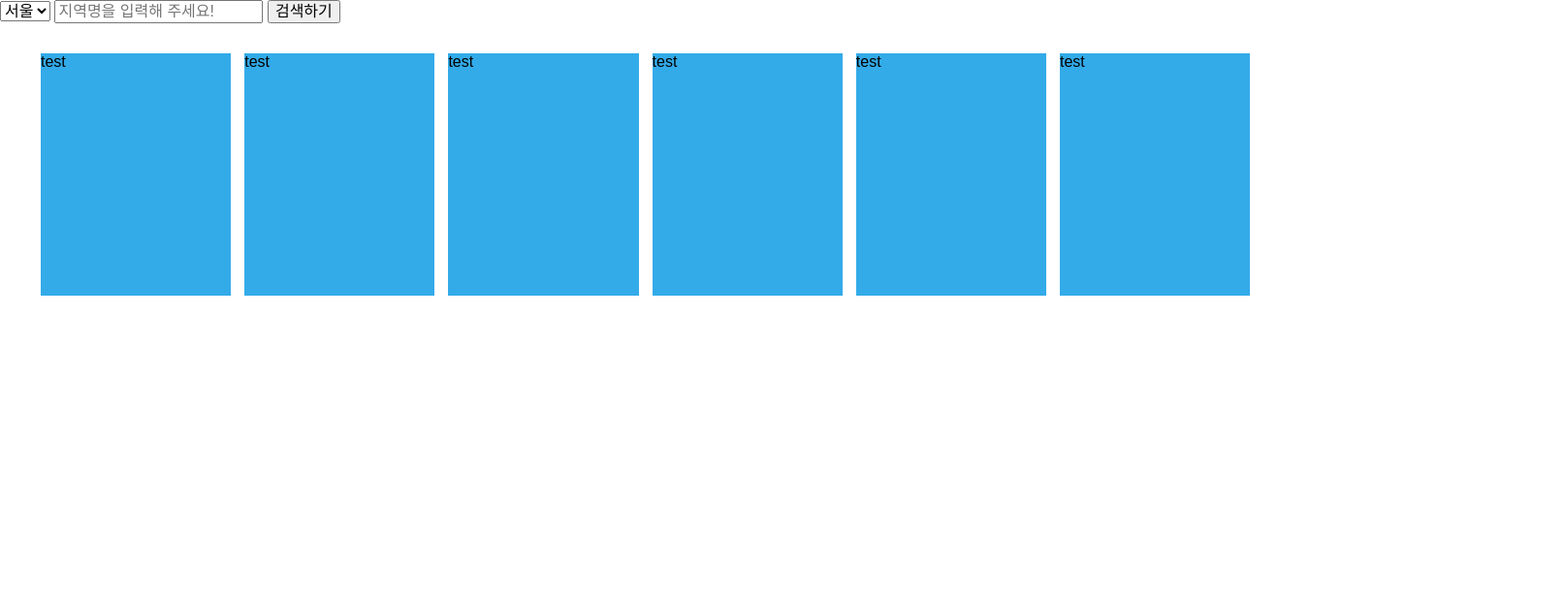
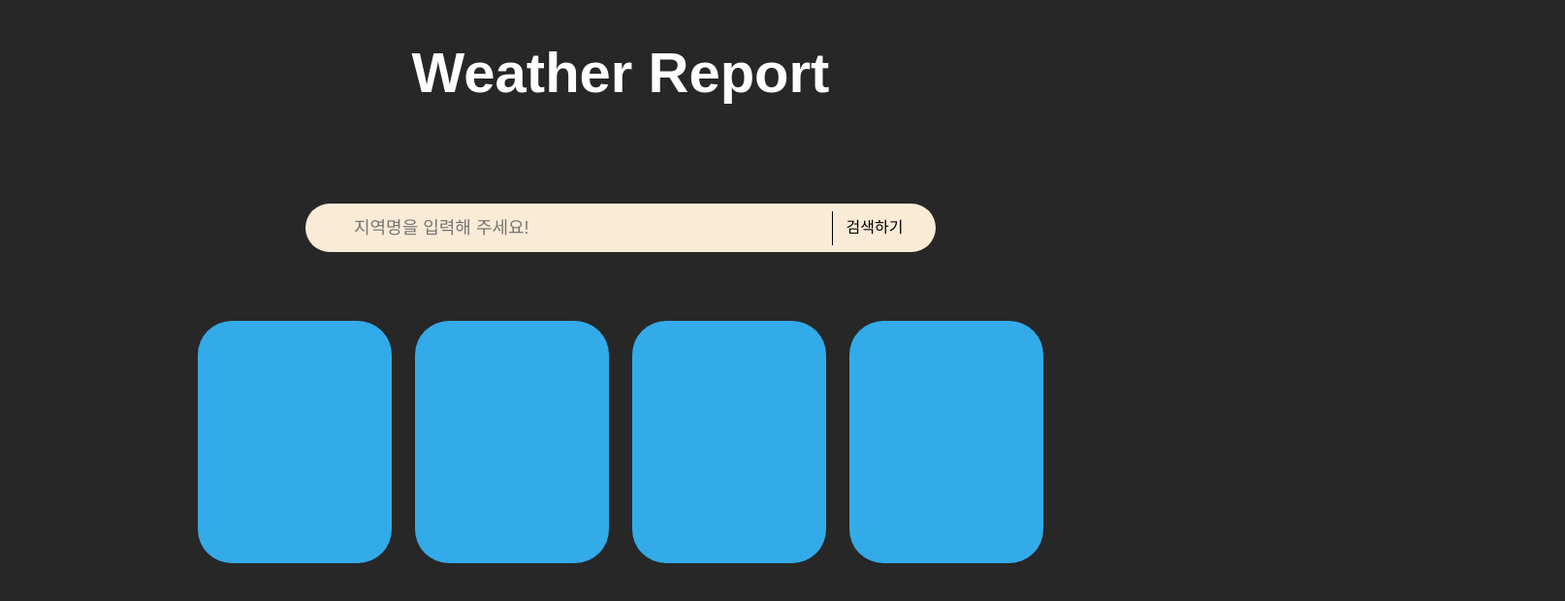
Before and after one commit to Kulmboin/weatherReport, a plain HTML site: page index.html in a window 1280 px wide. Shown: the whole page at 97% size, 1614 px wide, since content can reach past the window. Drawn offline with Linux system fonts and the light colour scheme.

Commit message:
base - 0.4

```diff
--- a/app.js
+++ b/app.js
@@ -0,0 +1,16 @@
+import CreateCard from "./component/weatherCard.js";
+
+const $element = document.querySelector(".weather_day_box");
+
+CreateCard($element);
+
+//   자바스크립트로 추가하기
+
+//   <li class="weather_card">
+//     <div class="dayInfo_section">
+//       <span class="day_data">월</span>
+//       <span class="date_data"></span>
+//     </div>
+//     <div class="morning_section"></div>
+//     <div class="afternoon_section"></div>
+//   </li>
--- /dev/null
+++ b/component/weatherCard.js
@@ -0,0 +1,23 @@
+class Card {
+  // 기본 요소 설정
+  constructor(temperature) {
+    this.temperature = temperature;
+  }
+
+  create($element) {
+    let $li = document.createElement("li");
+    $li.classList.add("weather_card");
+    $element.append($li);
+  }
+}
+
+// 최종적으로 내보낼 함수 정의
+const CreateCard = ($element) => {
+  const card = new Card();
+  const createCard = card.create;
+  for (let i = 0; i < 4; i++) {
+    createCard($element);
+  }
+};
+
+export default CreateCard;
--- a/index.html
+++ b/index.html
@@ -8,33 +8,22 @@
     <title>korea weather</title>
   </head>
   <body>
-    <form class="search_bar" action="/" method="post">
-      <select name="지역" id="">
-        <option value="서울" name="seoul">서울</option>
-        <option value="인천" name="inchon">인천</option>
-      </select>
-      <input type="text" placeholder="지역명을 입력해 주세요!" />
+    <header>
+      <h1>Weather Report</h1>
+    </header>
+    <form class="search_bar_container" action="/" method="post">
+      <input
+        class="search_bar"
+        type="text"
+        placeholder="지역명을 입력해 주세요!"
+      />
       <button class="search_btn" aria-label="입력된 지역명을 검색합니다.">
         검색하기
       </button>
     </form>
     <div class="weather_data_container">
-      <section class="weather_basic_data">
-        <ul class="weather_day_box">
-          <li class="weather_card">
-            <div class="dayInfo_section">
-              <span class="day_data">test</span>
-              <span class="date_data"></span>
-            </div>
-            <div class="morning_section"></div>
-            <div class="afternoon_section"></div>
-          </li>
-          <li class="weather_card">test</li>
-          <li class="weather_card">test</li>
-          <li class="weather_card">test</li>
-          <li class="weather_card">test</li>
-          <li class="weather_card">test</li>
-        </ul>
+      <section class="weather_simple_data">
+        <ul class="weather_day_box"></ul>
       </section>
       <section class="detail-data"></section>
     </div>
--- /dev/null
+++ b/stylesheet/componentStylesheet/basePageStyle/basePageStyle.scss
@@ -0,0 +1,61 @@
+html {
+  display: flex;
+  justify-content: center;
+  background-color: var(--color-gray-900);
+
+  body {
+    background-color: rgba(255, 255, 255, 0);
+    display: flex;
+    flex-direction: column;
+    align-items: center;
+    width: 1920px;
+    // overflow-x: hidden;
+
+    header {
+      display: flex;
+      align-items: center;
+      justify-content: center;
+      height: 150px;
+      font-size: 29px;
+      color: white;
+    }
+
+    .search_bar_container {
+      display: flex;
+      align-items: center;
+      justify-content: center;
+      background-color: antiquewhite;
+      margin: 60px 0 40px 0;
+      border-radius: 30px;
+      width: 650px;
+      height: 50px;
+
+      // input
+      .search_bar {
+        background-color: rgba(255, 255, 255, 0);
+        border: 0;
+        outline: 0;
+        font-size: 18px;
+        padding: 10px 10px 10px 50px;
+        width: 650px;
+      }
+
+      .search_btn {
+        position: absolute;
+        right: 20px;
+        display: inline-block;
+        position: relative;
+        border: 0;
+        border-left: 1px solid;
+        background-color: rgba(255, 255, 255, 0);
+        background-color: none;
+        width: 100px;
+        height: 35px;
+
+        &:hover {
+          background-color: aqua;
+        }
+      }
+    }
+  }
+}
--- a/stylesheet/componentStylesheet/dayWeather.scss
+++ /dev/null
@@ -1,30 +0,0 @@
-// 날씨를 보여주는 카드의 전첵 스타일링 정의
-
-:root {
-  --weather-card-width: 250px;
-  --weather-card-height: 250px;
-}
-
-.weather_basic_data {
-  display: inline-block;
-
-  .weather_day_box {
-    display: flex;
-    flex-direction: row;
-    align-items: center;
-    justify-content: center;
-    list-style: none;
-    gap: 10px;
-    width: 80%;
-    height: 280px;
-
-    .weather_card {
-      display: flex;
-      flex-direction: column;
-      background-color: var(--color-blue-400);
-      width: var(--weather-card-width);
-      height: var(--weather-card-height);
-      margin: 2px;
-    }
-  }
-}
--- a/stylesheet/main.css
+++ b/stylesheet/main.css
@@ -3,4 +3,5 @@
 @import url("./init/normalize.css");
 @import url("./init/base.css");
 
-@import url("./componentStylesheet/dayWeather.css");
+@import url("./componentStylesheet/basePageStyle/basePageStyle.css");
+@import url("./componentStylesheet/dayWeatherStyle/dayWeather.css");
```
Also changed, not shown: stylesheet/componentStylesheet/basePageStyle/basePageStyle.css (added), stylesheet/componentStylesheet/dayWeather.css (deleted), 3 other files.
